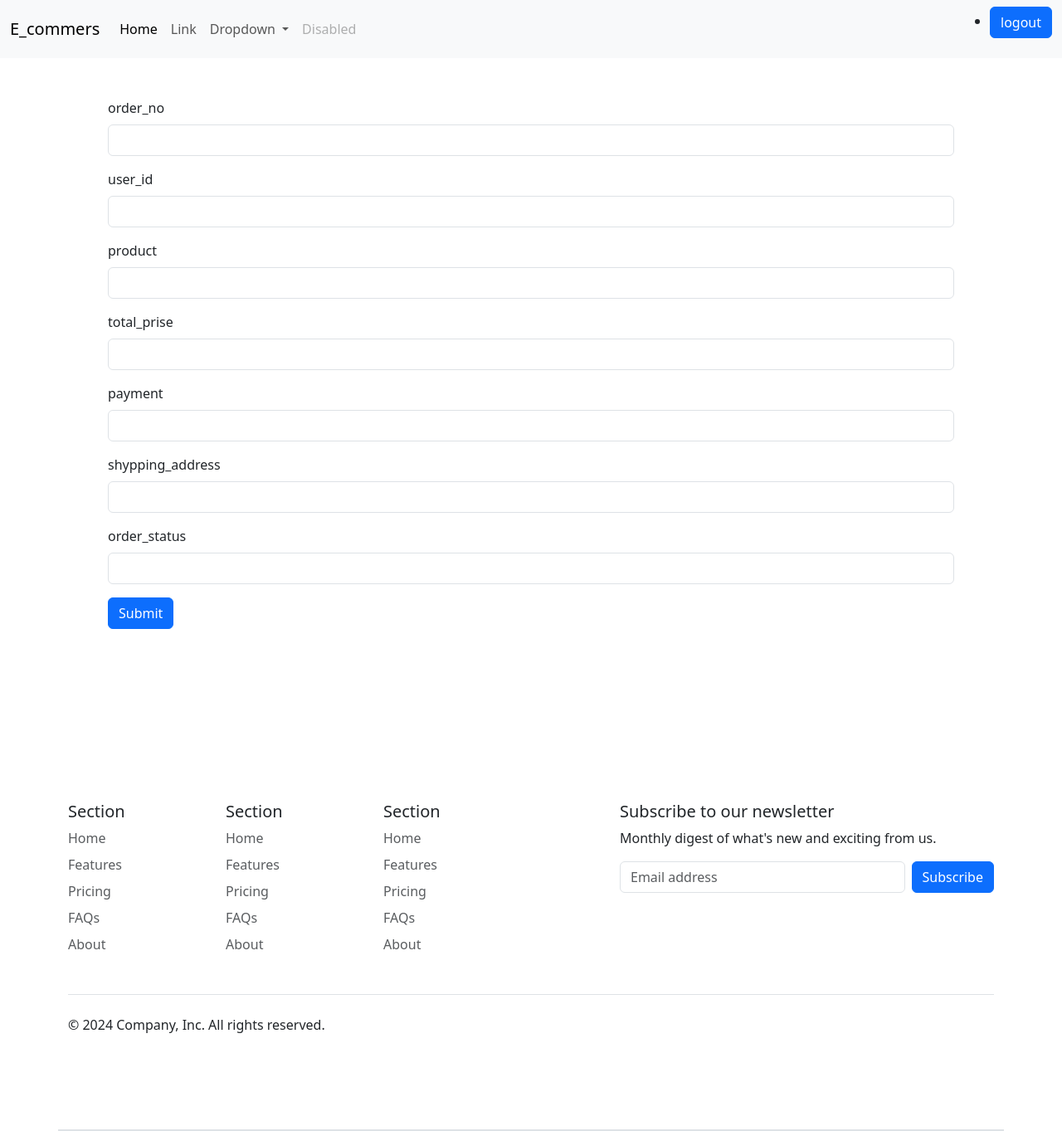
After one commit to ritiksinha27/main_project, a Django app: template E_Com_project_outer/order_app/templates/update.html in a window 1280 px wide. The commit adds this page. Shown: the whole page at 83% size. Run offline with Django 5.2, Linux system fonts and the light colour scheme; the template is opened without the code that fills it, so the values that code supplies are empty.

Commit message:
24.10.24

```diff
--- a/E_Com_project_outer/order_app/models.py
+++ b/E_Com_project_outer/order_app/models.py
@@ -3,7 +3,7 @@ from django.db import models
 # Create your models here.
 
 class order_details(models.Model):
-    order_no = models.CharField(max_length = 50)
+    order_no = models.ForeignKey("order_details", on_delete=models.CASCADE)
     user_id = models.CharField(max_length = 50)
     product = models.CharField(max_length = 50)
     total_prise = models.CharField(max_length = 50)
--- /dev/null
+++ b/E_Com_project_outer/order_app/templates/update.html
@@ -0,0 +1,35 @@
+{% extends "base.html" %}
+{% block page %}
+<form class = "m-5" method= "get" >
+    <div class="mb-3">
+        <label for="exampleInputEmail1" class="form-label">order_no</label>
+        <input type="text" class="form-control" id="exampleInputEmail1" aria-describedby="emailHelp" name = "order_no", value = "{{key.order_no}}" >
+     </div>
+    <div class="mb-3">
+        <label for="exampleInputEmail1" class="form-label">user_id</label>
+        <input type="text" class="form-control" id="exampleInputEmail1" aria-describedby="emailHelp" name = "user_id",  value = "{{key.user_id}}">
+    </div>
+    <div class="mb-3">
+        <label for="exampleInputEmail1" class="form-label">product</label>
+        <input type="email" class="form-control" id="exampleInputEmail1" aria-describedby="emailHelp" name = "product",  value = "{{key.product}}">
+
+      </div>
+    <div class="mb-3">
+        <label for="exampleInputEmail1" class="form-label">total_prise</label>
+        <input type="text" class="form-control" id="exampleInputEmail1" aria-describedby="emailHelp" name = "total_prise",  value = "{{key.total_prise}}">
+    </div>
+    <div class="mb-3">
+        <label for="exampleInputEmail1" class="form-label">payment</label>
+        <input type="text" class="form-control" id="exampleInputEmail1" aria-describedby="emailHelp" name = "payment",  value = "{{key.payment}}">
+    </div>
+    <div class="mb-3">
+        <label for="exampleInputEmail1" class="form-label">shypping_address</label>
+        <input type="text" class="form-control" id="exampleInputEmail1" aria-describedby="emailHelp" name = "shypping_address",  value = "{{key.shypping_address}}">
+    </div>
+    <div class="mb-3">
+        <label for="exampleInputEmail1" class="form-label">order_status</label>
+        <input type="text" class="form-control" id="exampleInputEmail1" aria-describedby="emailHelp" name = "order_status",  value = "{{key.order_status}}">
+    </div>
+    <button type="submit" class="btn btn-primary">Submit</button>
+</form>
+{% endblock page %}
--- a/E_Com_project_outer/product_app/urls.py
+++ b/E_Com_project_outer/product_app/urls.py
@@ -5,5 +5,5 @@ urlpatterns = [
     path('', pro_home, name = 'pro_home'),
     path('del/<int:id>', del_a, name= 'delete'),
     path('update/<int:id>', up_a, name = 'update'),
-    path('cart/<int:id>', card,  name = 'cart'),
+    path('cart/<int:id>', card,  name = 'cart')
 ]
--- a/E_Com_project_outer/product_app/views.py
+++ b/E_Com_project_outer/product_app/views.py
@@ -50,5 +50,5 @@ def up_a(request, id):
     return render(request, 'pro_home.html', {'key' : a})
 
 def card(request, id ):
-    a = product_details.objects.get(pk = id)
+    a = product_details.objects.get(pk = id, null = True, blank = True)
     return redirect('pro.html')
```
Also changed, not shown: E_Com_project_outer/customer_app/manager.py (+5 -5 lines), E_Com_project_outer/order_app/templates/ord.html (+21 -0 lines), E_Com_project_outer/order_app/views.py (+24 -0 lines), E_Com_project_outer/product_app/models.py (line endings or trailing spaces).
